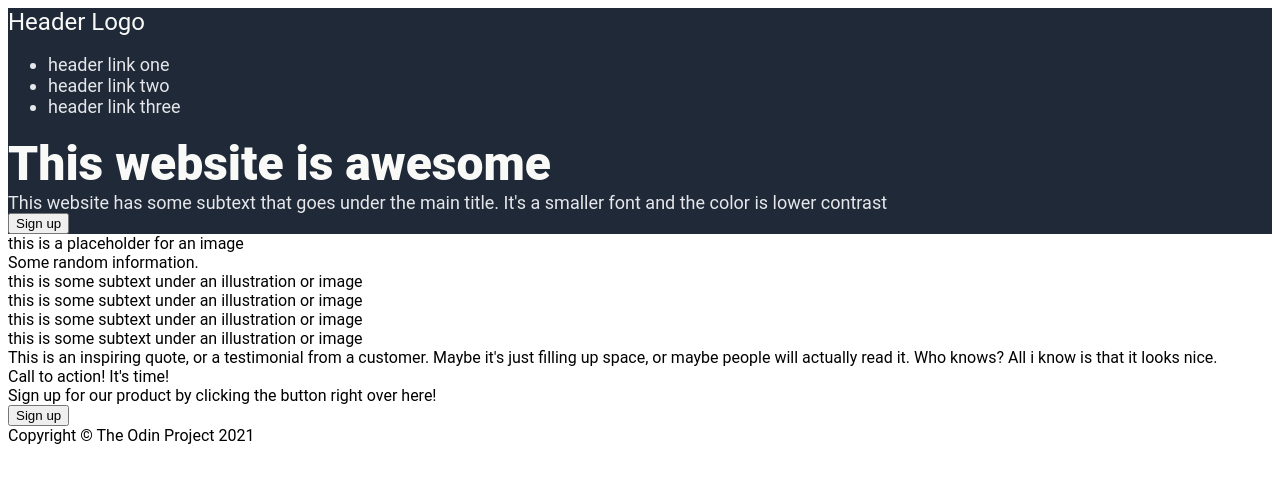
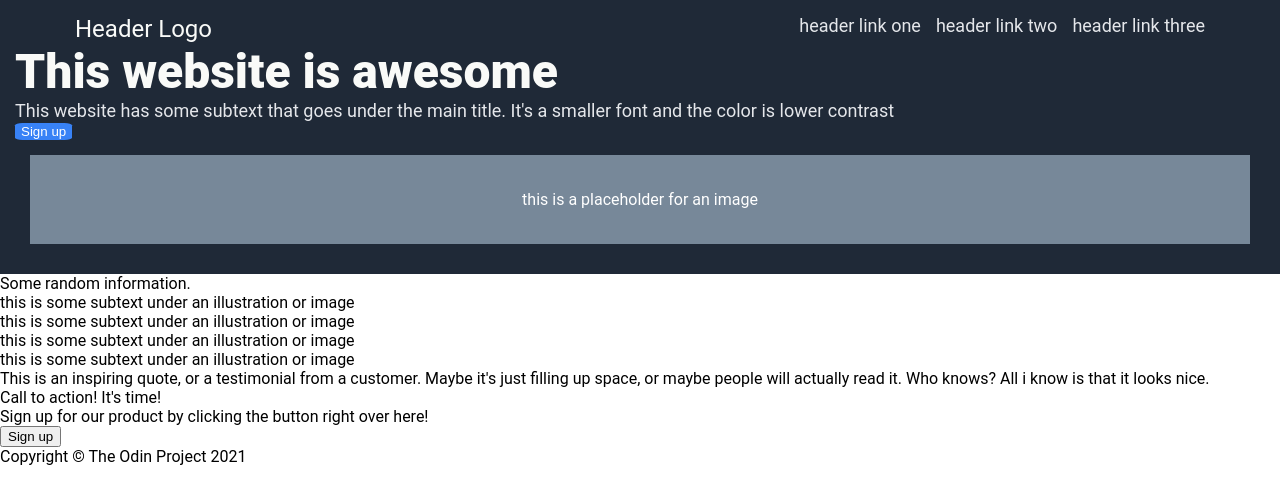
Before and after one commit to akiswatchout/landing-page, a plain HTML site: page index.html in a window 1280 px wide. Drawn offline with Linux system fonts and the light colour scheme.

Commit message:
fix header and add container

```diff
--- a/index.html
+++ b/index.html
@@ -24,6 +24,7 @@
                 </ul>
             </div>
         </div>
+        <div class="container-3">
             <div class="title">
                 This website is awesome
             </div>
@@ -33,9 +34,10 @@
             <button class="sign-up">
                 Sign up
             </button>
-    </div>
         <!-- ADD an image here after you see the placeholder being styled correctly-->
             <div class="image">this is a placeholder for an image</div>
+        </div>
+    </div>
     <div class="title-2">Some random information.</div>
     <div class="container-2">
         <div class="info">
--- a/style.css
+++ b/style.css
@@ -1,8 +1,13 @@
 body {
     font-family: Roboto;
+    margin: 0px;
+    padding: 0px;
 }
 .container-1 {
 background-color: #1F2937;
+padding: 15px;
+display: flex;
+flex-direction: column;
 }
 
 .title {
@@ -17,4 +22,32 @@ background-color: #1F2937;
 .header-logo {
     font-size: 24px;
     color: #F9FAF8;
+    margin-left: 60px;
 }
+ul {
+    list-style-type: none;
+    padding: 0px;
+    margin: 0px;
+}
+.header-links {
+    display: flex;
+    gap: 15px;
+    margin-right: 60px;
+}
+.sign-up {
+    background-color: #3882F6;
+    color: white;
+    border-radius: 13%;
+    border: none;
+}
+.image {
+    padding: 35px 0px;
+    background-color: lightslategray;
+    color: white;
+    text-align: center;
+    margin: 15px;
+}
+.header {
+    display: flex;
+    justify-content: space-between;
+}
```
Lines whose indentation alone changed are shown as unchanged.
